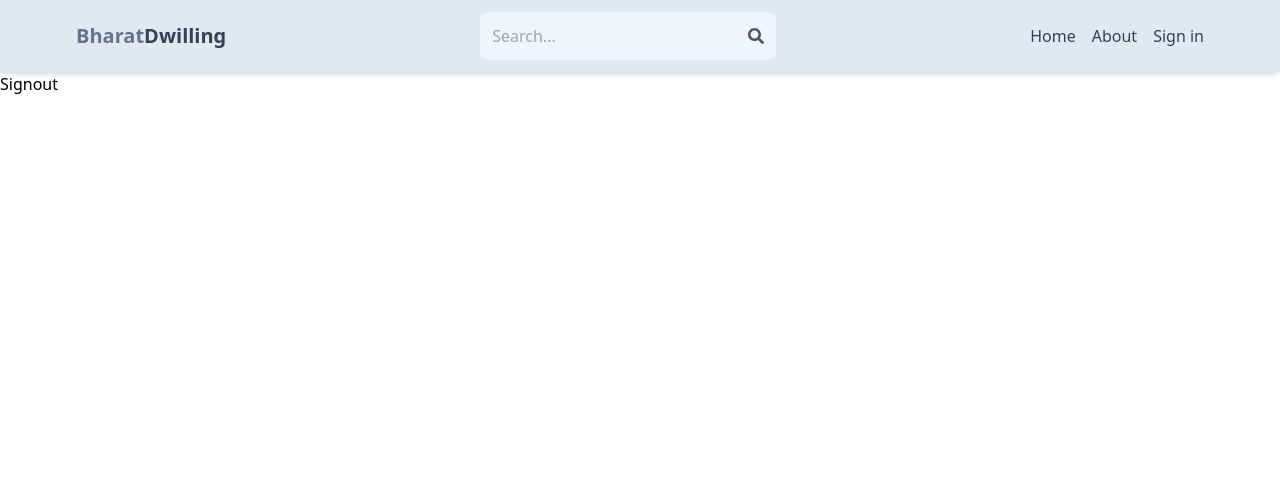
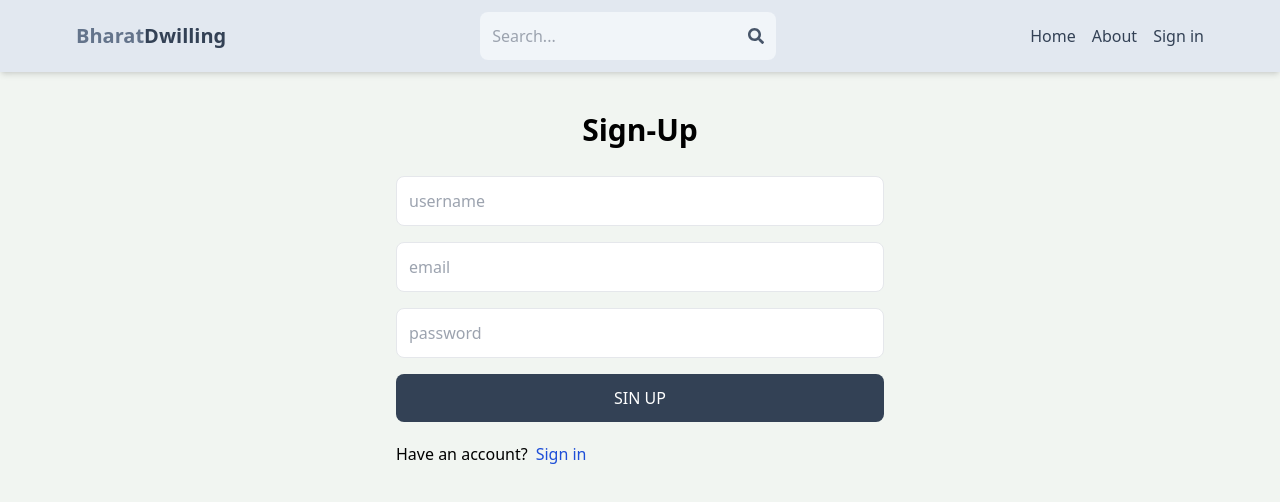
Before and after one commit to kalsar/Real-estate-web, a React (Vite) app in the folder client/: page /sign-up in a window 1280 px wide. Shown: the top 502 px of the page. Built offline with nearby package versions, Linux system fonts and the light colour scheme.

Commit message:
completed sign-up page

```diff
--- a/client/src/index.css
+++ b/client/src/index.css
@@ -1,3 +1,7 @@
 @tailwind base;
 @tailwind components;
 @tailwind utilities;
+
+body{
+    background-color: rgb(241,245,241);
+}
--- a/client/src/pages/SignUp.jsx
+++ b/client/src/pages/SignUp.jsx
@@ -1,7 +1,23 @@
 import React from 'react'
+import {Link} from 'react-router-dom';
 
 export default function SignUp() {
   return (
-    <div>Signout</div>
+    <div className='p-3 max-w-lg mx-auto'>
+      <h1 className='text-3xl text-center font-semibold my-7'>Sign-Up</h1>
+      <form className='flex flex-col gap-4'>
+        <input type="text" placeholder='username' className='border p-3 rounded-lg' id="username"></input>
+        <input type="text" placeholder='email' className='border p-3 rounded-lg' id="email"></input>
+        <input type="text" placeholder='password' className='border p-3 rounded-lg' id="password"></input>
+        <button className='bg-slate-700 text-white p-3 rounded-lg uppercase hover:opacity-95 disabled:opacity-85'>Sin Up</button>
+
+      </form>
+      <div className='flex gap-2 mt-5'>
+        <p>Have an account?</p>
+        <Link to={"/sign-in"}>
+          <span className='text-blue-700'>Sign in</span>
+        </Link>
+      </div>
+    </div>
   )
 }
```
